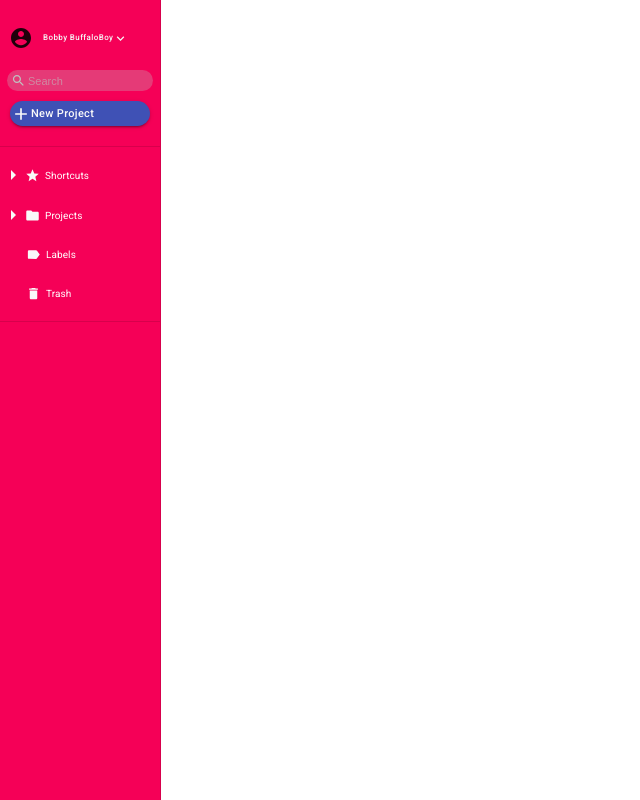
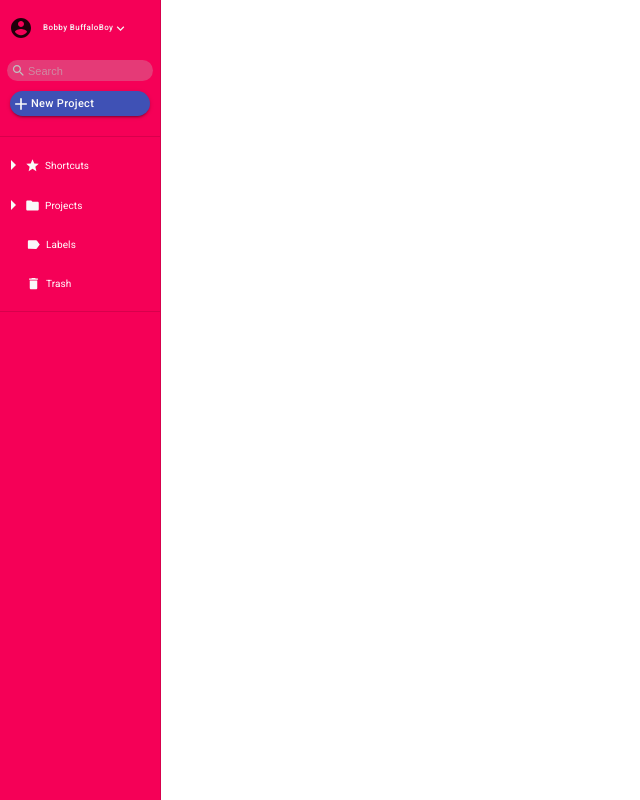
Before and after one commit to SlickJacket/The_Work_Track_App, a Next.js app in the folder work-track-frontend/: page /project-folders/projects in a window 1280 px wide. Shown: the whole page, without its empty margins (0-640 px from the left). Built offline with nearby package versions, Linux system fonts and the light colour scheme.

Commit message:
updated style of projectFolder contextMenu popup

```diff
--- a/work-track-frontend/components/sidepanel/SidePanel.js
+++ b/work-track-frontend/components/sidepanel/SidePanel.js
@@ -46,7 +46,8 @@ const useStyles = makeStyles((theme) => ({
     display: "flex",
     flexDirection: "column",
     alignItems: "center",
-    padding: "20px",
+    paddingBottom: "20px",
+    paddingTop: "10px",
   },
   icons: {
     color: "#F9F9F9",
```
